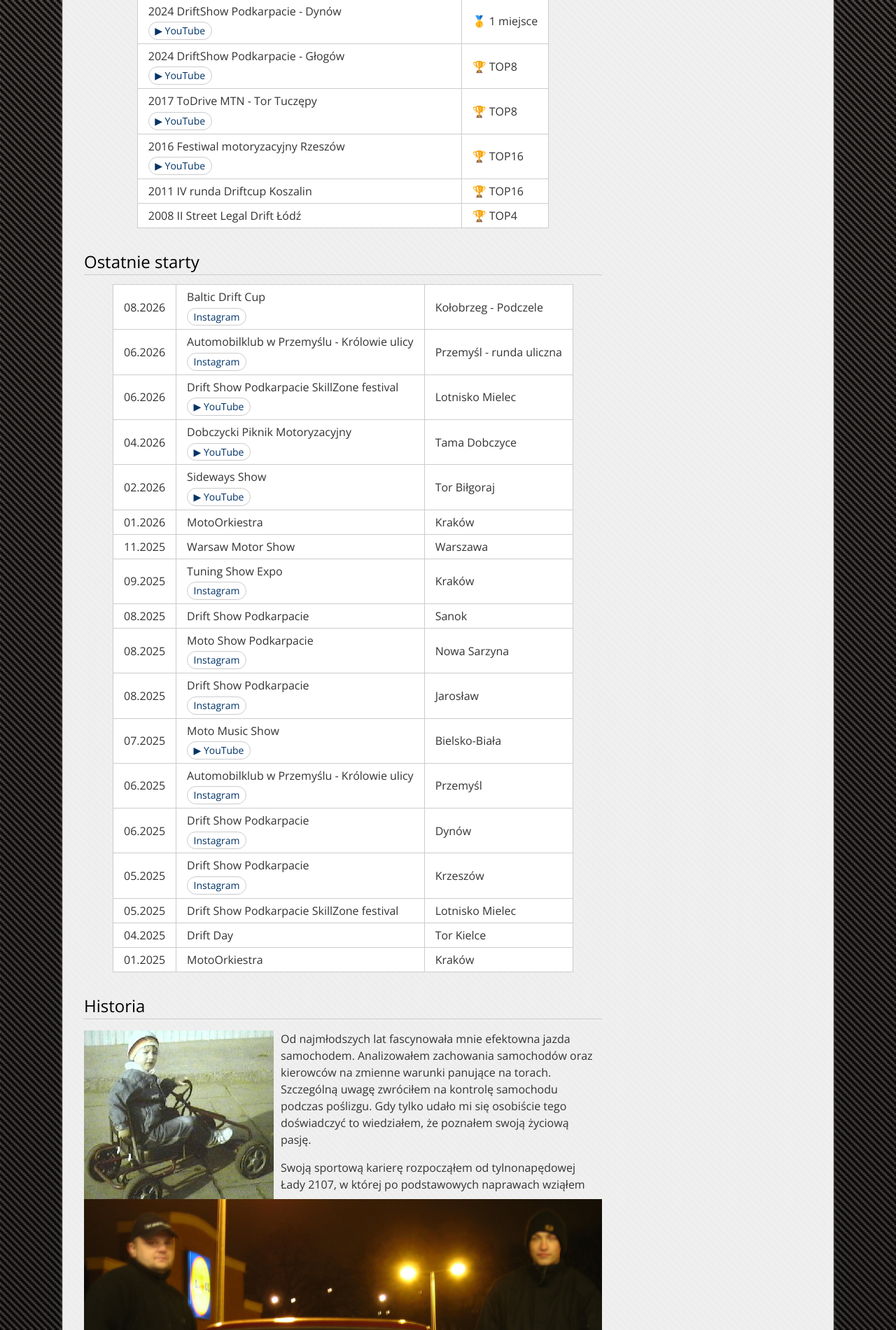
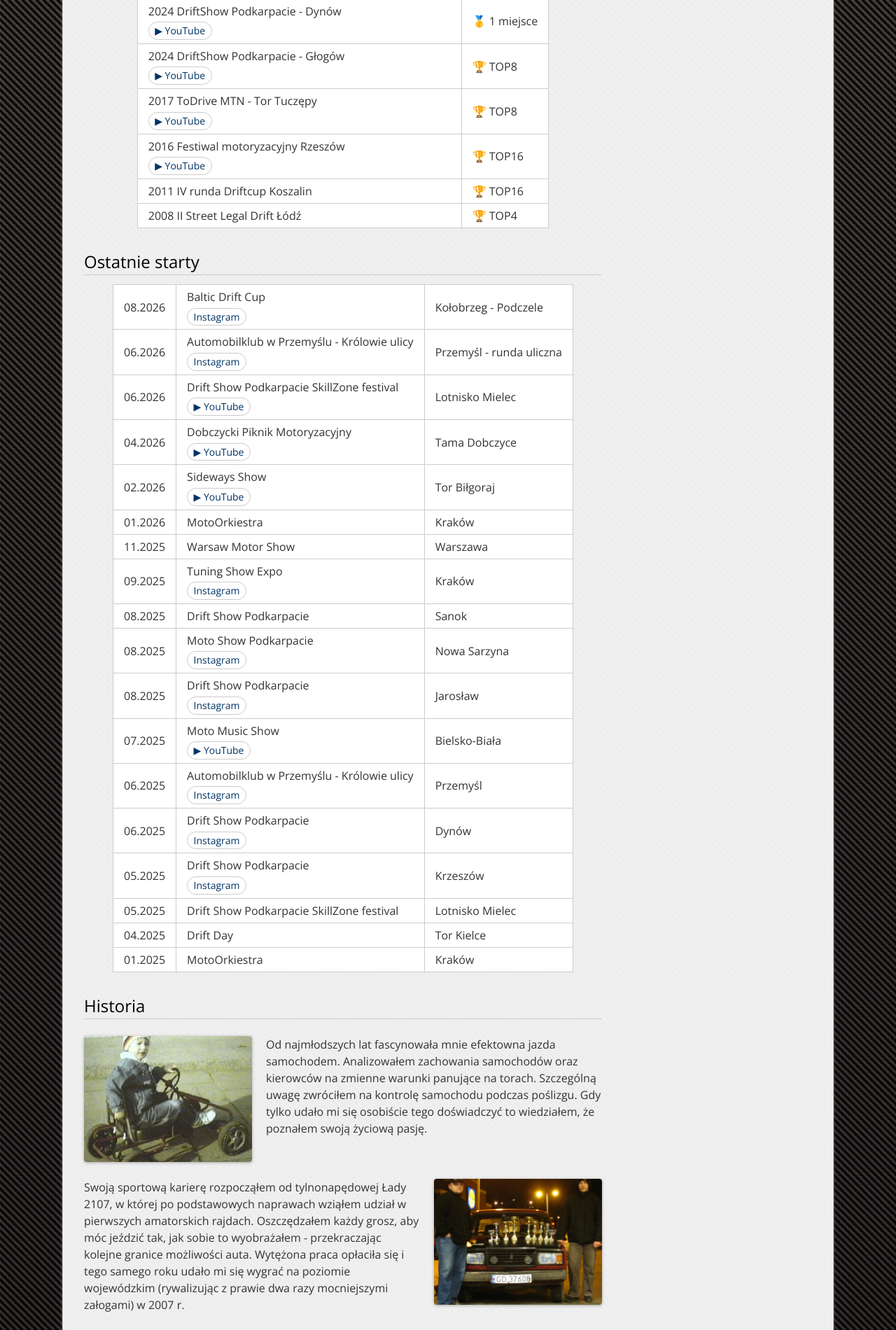
Before and after one commit to Soolek/soolek.github.io, a Jekyll site: the page built from _pages/driver.pl.html, in a window 1280 px wide. Shown: the part 1905-3805 px from the top of the page at 70% size. Built offline with Jekyll 4.4.1, drawn with Linux system fonts in a browser that asks for light colours; grey boxes are pictures that could not be loaded.

Commit message:
Driver pages: lay out History photos as media blocks
The history photos rendered at their natural size after the inline
height styles were removed (.page-content img { height: auto } outranked
.left-image { height: 160px }), so the Lada photo filled the column and
the E46 one squeezed the text. Each paragraph is now a .history-item flex
block: 240px 4:3 photo beside the text, alternating sides, stacked and
centred on phones. Unused .left-image/.right-image float helpers removed.

Co-Authored-By: Claude Fable 5 <noreply@anthropic.com>
Claude-Session: https://claude.ai/code/session_014zmHRkqA3QTVR8PPuMtCJx

```diff
--- a/_pages/driver.pl.html
+++ b/_pages/driver.pl.html
@@ -282,15 +282,14 @@ twitter:
 
 
 		<h2 id="historia">Historia</h2>
-		<p><img class="left-image" src="/assets/images/driver/child.jpg" width="271" height="241" loading="lazy" alt="Tomasz jako małe dziecko w samochodziku na pedały">Od najmłodszych lat
-			fascynowała mnie efektowna jazda samochodem. Analizowałem zachowania samochodów oraz kierowców na zmienne
-			warunki panujące na torach. Szczególną uwagę zwróciłem na kontrolę samochodu podczas poślizgu. Gdy tylko
-			udało mi się osobiście tego doświadczyć to wiedziałem, że poznałem swoją życiową pasję.</p>
-		<p><img class="right-image" src="/assets/images/driver/lada2107.jpg" width="1024" height="869" loading="lazy" alt="Czerwona Łada 2107 z rzędem pucharów rajdowych na masce">Swoją sportową
-			karierę rozpocząłem od tylnonapędowej Łady 2107, w której po podstawowych naprawach wziąłem udział w
-			pierwszych amatorskich rajdach. Oszczędzałem każdy grosz, aby móc jeździć tak, jak sobie to wyobrażałem -
-			przekraczając kolejne granice możliwości auta. Wytężona praca opłaciła się i tego samego roku udało mi się
-			wygrać na poziomie wojewódzkim (rywalizując z prawie dwa razy mocniejszymi załogami) w 2007 r.</p>
+		<div class="history-item">
+			<img src="/assets/images/driver/child.jpg" width="271" height="241" loading="lazy" alt="Tomasz jako małe dziecko w samochodziku na pedały">
+			<p>Od najmłodszych lat fascynowała mnie efektowna jazda samochodem. Analizowałem zachowania samochodów oraz kierowców na zmienne warunki panujące na torach. Szczególną uwagę zwróciłem na kontrolę samochodu podczas poślizgu. Gdy tylko udało mi się osobiście tego doświadczyć to wiedziałem, że poznałem swoją życiową pasję.</p>
+		</div>
+		<div class="history-item history-item--reverse">
+			<img src="/assets/images/driver/lada2107.jpg" width="1024" height="869" loading="lazy" alt="Czerwona Łada 2107 z rzędem pucharów rajdowych na masce">
+			<p>Swoją sportową karierę rozpocząłem od tylnonapędowej Łady 2107, w której po podstawowych naprawach wziąłem udział w pierwszych amatorskich rajdach. Oszczędzałem każdy grosz, aby móc jeździć tak, jak sobie to wyobrażałem - przekraczając kolejne granice możliwości auta. Wytężona praca opłaciła się i tego samego roku udało mi się wygrać na poziomie wojewódzkim (rywalizując z prawie dwa razy mocniejszymi załogami) w 2007 r.</p>
+		</div>
 
 		<div class="iframe-container">
 			<iframe src="https://www.youtube.com/embed/xQidydaHe4s" title="Początki w motorsporcie – wideo (YouTube)" loading="lazy"
@@ -298,11 +297,10 @@ twitter:
 				referrerpolicy="strict-origin-when-cross-origin" allowfullscreen></iframe>
 		</div>
 
-		<p><img class="left-image" src="/assets/images/driver/e46.jpg" width="623" height="356" loading="lazy" alt="BMW E46 w poślizgu tuż przy betonowej barierze">Szybko jednak
-			zdałem sobie sprawę, że czegoś mi brakuje w tej formie motorsportu. Uwielbiałem jazdę poślizgami, jednak
-			ściganie się z czasem nie pozwalało mi na bezpośrednią rywalizację. Całe szczęście na początku tego
-			tysiąclecia drifting zaczął być popularny w Polsce. Pojawiły się też pierwsze zawody driftingowe, co
-			zmotywowało mnie do tego, aby wziąć w nich udział.</p>
+		<div class="history-item">
+			<img src="/assets/images/driver/e46.jpg" width="623" height="356" loading="lazy" alt="BMW E46 w poślizgu tuż przy betonowej barierze">
+			<p>Szybko jednak zdałem sobie sprawę, że czegoś mi brakuje w tej formie motorsportu. Uwielbiałem jazdę poślizgami, jednak ściganie się z czasem nie pozwalało mi na bezpośrednią rywalizację. Całe szczęście na początku tego tysiąclecia drifting zaczął być popularny w Polsce. Pojawiły się też pierwsze zawody driftingowe, co zmotywowało mnie do tego, aby wziąć w nich udział.</p>
+		</div>
 
 		<div class="iframe-container">
 			<iframe src="https://www.youtube.com/embed/H_R5k2zPuAM" title="Driftingowe Mistrzostwa Podbeskidzia 2024, Bielsko-Biała – wideo (YouTube)" loading="lazy"
--- a/_sass/_driver.scss
+++ b/_sass/_driver.scss
@@ -117,6 +117,44 @@
 		}
 	}
 
+	// History section: photo beside text, alternating sides; stacked on phones
+	.history-item {
+		display: flex;
+		align-items: flex-start;
+		gap: 20px;
+		margin: 1.5em 0;
+
+		&.history-item--reverse {
+			flex-direction: row-reverse;
+		}
+		img {
+			flex: 0 0 240px;
+			width: 240px;
+			aspect-ratio: 4 / 3;
+			object-fit: cover;
+			border-radius: 4px;
+			box-shadow: 0 1px 4px rgba(0, 0, 0, 0.3);
+		}
+		p {
+			flex: 1 1 auto;
+			margin: 0;
+		}
+		@include media-query($on-palm) {
+			flex-direction: column;
+			align-items: center;
+			gap: 12px;
+
+			&.history-item--reverse {
+				flex-direction: column;
+			}
+			img {
+				flex: none;
+				width: 100%;
+				max-width: 320px;
+			}
+		}
+	}
+
 	.media-link {
 		display: inline-block;
 		margin-top: 0.25em;
--- a/_sass/_layout.scss
+++ b/_sass/_layout.scss
@@ -306,11 +306,6 @@ body {
 	table td, table th {
 		padding: 5px 8px;
 	}
-	.left-image, .right-image {
-		float: none;
-		display: block;
-		margin: 0 auto 10px;
-	}
 	.post .post-content .iframe-container {
 		width: 100%;
 	}
--- a/_sass/_post.scss
+++ b/_sass/_post.scss
@@ -69,19 +69,6 @@
     }
 }
 
-.left-image {
-	margin-right: 10px;
-	float: left;
-	height: 160px;
-	width: auto;
-}
-.right-image {
-	margin-left: 10px;
-	float: right;
-	height: 160px;
-	width: auto;
-}
-
 .yt-image-logo {
 	position: relative;
 	margin: 0 auto;
```
Also changed, not shown: _pages/driver.en.html (+12 -3 lines).
